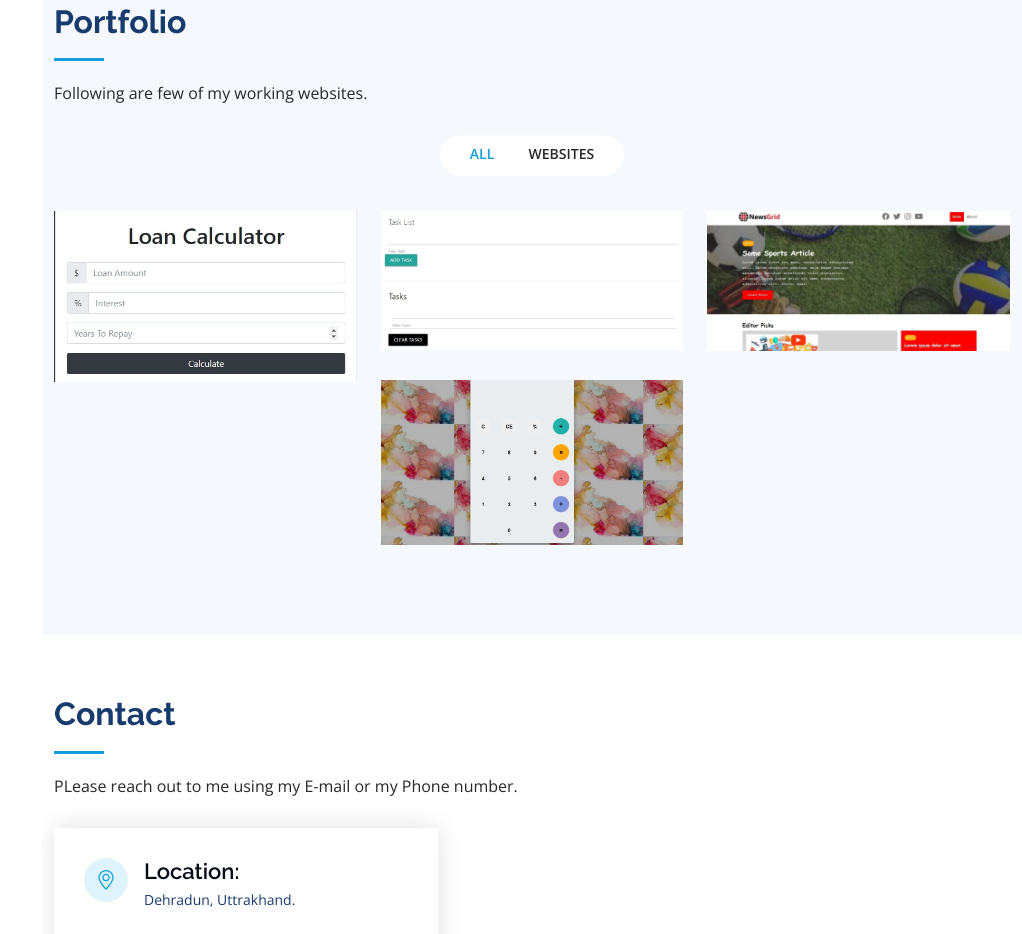
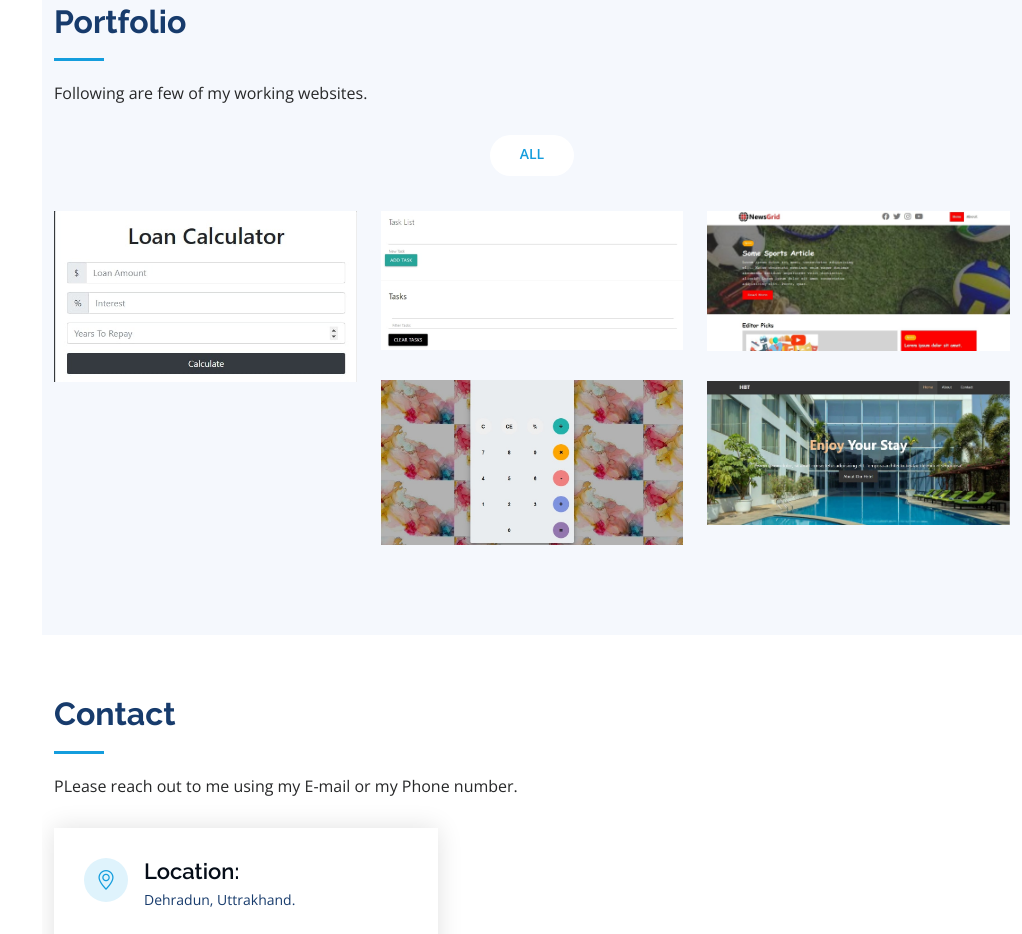
Before and after one commit to aanchalrana0813/aanchalrana0813.github.io, a plain HTML site: page index.html in a window 1280 px wide. Shown: the part 2806-3740 px from the top of the page, without its empty margins (258-1280 px from the left). Drawn offline with nearby package versions, Linux system fonts and the light colour scheme.

Commit message:
newWebsite

```diff
--- a/index.html
+++ b/index.html
@@ -306,7 +306,6 @@
           <div class="col-lg-12 d-flex justify-content-center">
             <ul id="portfolio-flters">
               <li data-filter="*" class="filter-active">All</li>
-              <li data-filter=".filter-app">Websites</li>
 
             </ul>
           </div>
@@ -354,17 +353,17 @@
             </div>
           </div>
 
-   <!--    <div class="col-lg-4 col-md-6 portfolio-item filter-web">
+       <div class="col-lg-4 col-md-6 portfolio-item filter-web">
             <div class="portfolio-wrap">
-              <img src="assets/img/portfolio/portfolio-5.jpg" class="img-fluid" alt="">
+              <img src="assets/img/portfolio/project5.jpg" class="img-fluid" alt="">
               <div class="portfolio-links">
-                <a href="assets/img/portfolio/.jpg" data-gallery="portfolioGallery" class="portfolio-lightbox" title="Web 2"><i class="bx bx-plus"></i></a>
+                <a href="assets/img/portfolio/project5.jpg" data-gallery="portfolioGallery" class="portfolio-lightbox" title="Web 2"><i class="bx bx-plus"></i></a>
                 <a href="https://dazzling-hawking-fd2c31.netlify.app/" title="More Details"><i class="bx bx-link"></i></a>
               </div>
             </div>
           </div>
 
-          <div class="col-lg-4 col-md-6 portfolio-item filter-app">
+  <!--       <div class="col-lg-4 col-md-6 portfolio-item filter-app">
             <div class="portfolio-wrap">
               <img src="assets/img/portfolio/portfolio-6.jpg" class="img-fluid" alt="">
               <div class="portfolio-links">
```
Also changed, not shown: assets/img/portfolio/project5.jpg (added).
